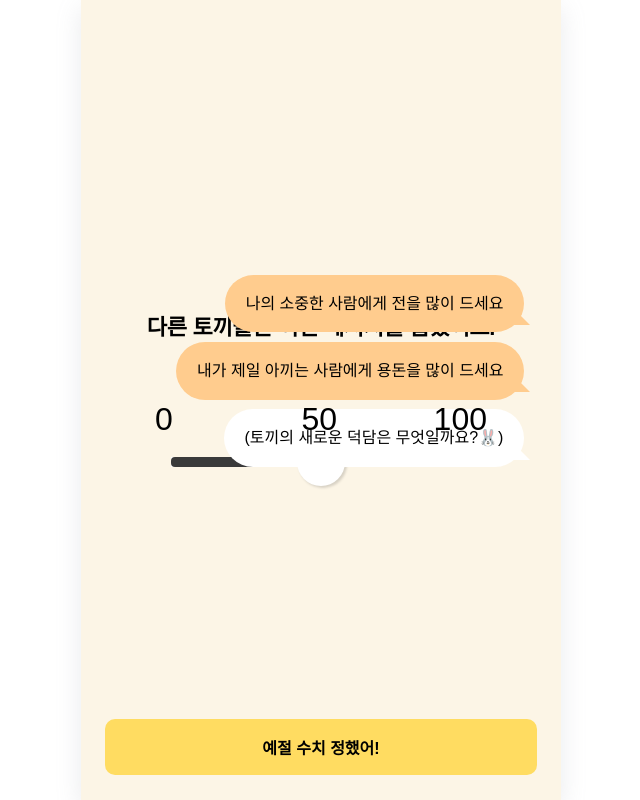
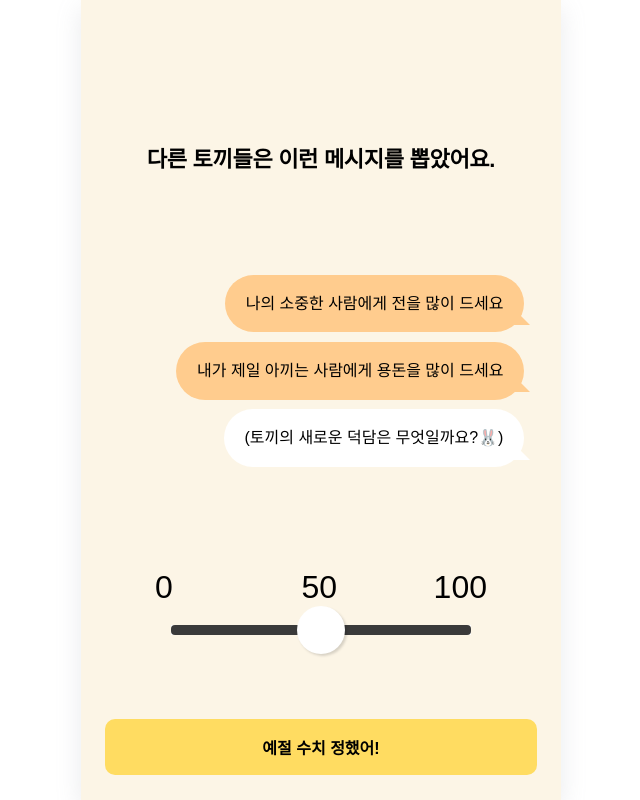
Before and after one commit to pagers-org/here-your-duckdam, a Next.js app: page /attitude in a window 1280 px wide. Shown: the whole page, without its empty margins (319-959 px from the left). Built offline with nearby package versions, Linux system fonts and the light colour scheme.

Commit message:
style: layout.tsx height 변경

```diff
--- a/components/attitude/MessageBox.tsx
+++ b/components/attitude/MessageBox.tsx
@@ -9,7 +9,7 @@ export default MessageBox;
 
 const Wrapper = styled.section`
     width: 100%;
-    height: 0;
+    height: 50%;
     display: flex;
     flex-direction: column;
     justify-content: center;
```
